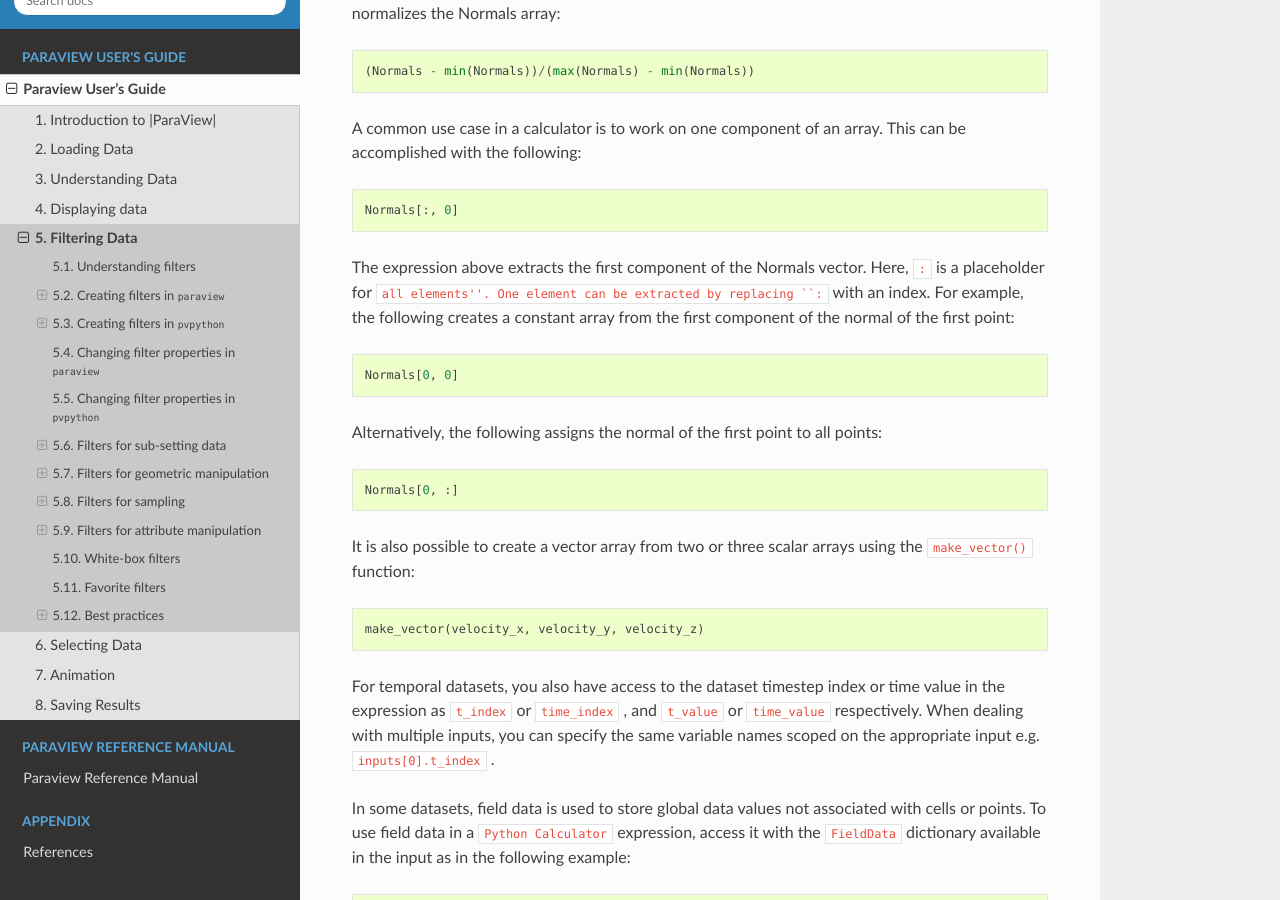
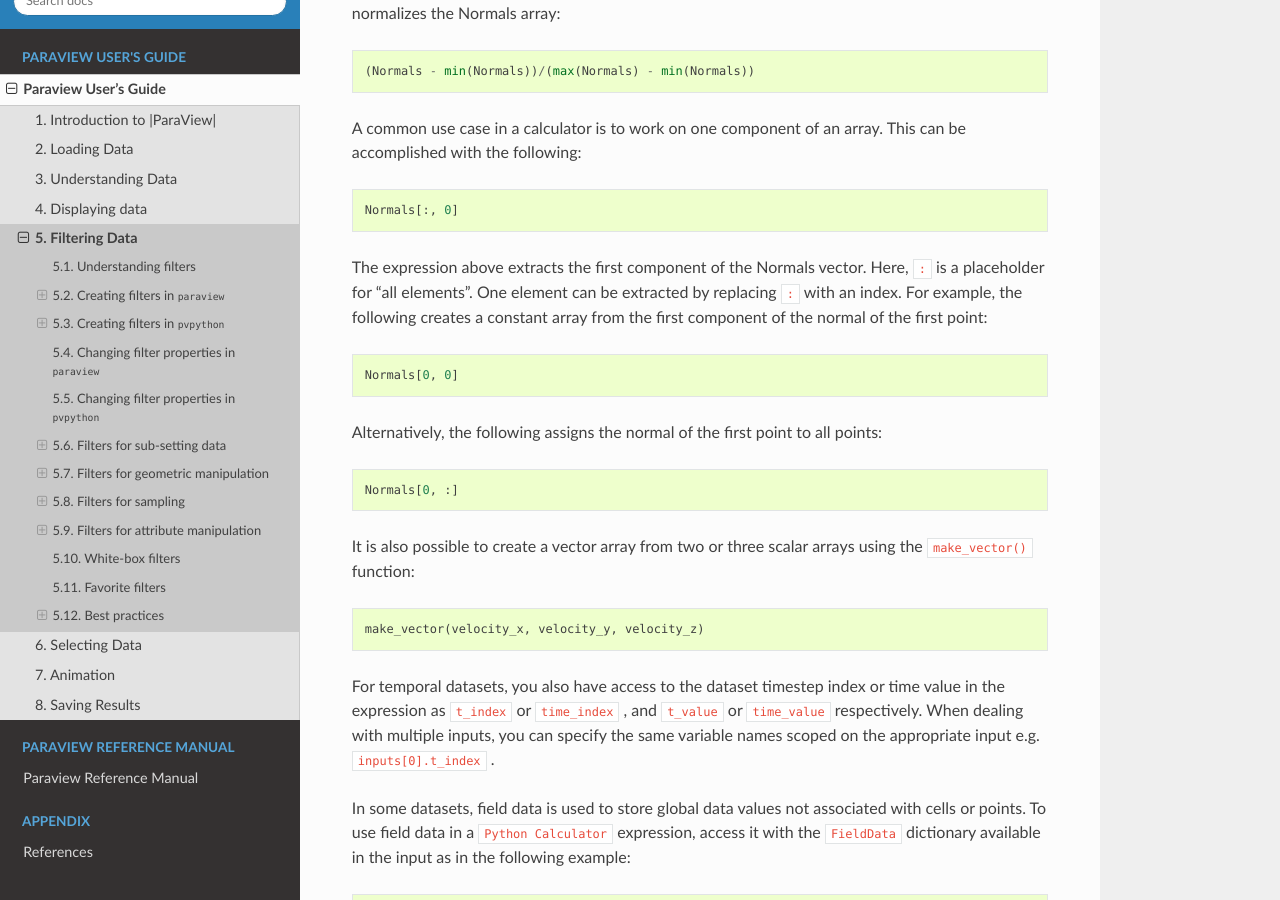
Before and after one commit to ChristosT/dummy-guide, a Sphinx documentation site: the page built from doc/source/UsersGuide/filteringData.rst, in a window 1280 px wide and 900 px high, scrolled down 32329 px. Built offline with Sphinx 7.4.7 and the Read the Docs theme 2.0.0, drawn with Linux system fonts in a browser that asks for light colours; some of the changed text lies outside the part shown.

```diff
--- a/doc/source/ReferenceManual/annotations.rst
+++ b/doc/source/ReferenceManual/annotations.rst
@@ -245,7 +245,7 @@ through a modified version of the array name. This sanitized version of the
 array name consists of the subset of characters in the array name that are
 letters, numbers, or underscore (``_``) joined together without spaces in the
 order in which they appear in the original array name. For example, an array
-named ``\#Velocity X`` :index:`\ <\#Velocity X>`\  will be made available in the variable  ``VelocityX`` :index:`\ <VelocityX>`\ .
+named ``Velocity X`` :index:`\ <Velocity X>`\  will be made available in the variable  ``VelocityX`` :index:`\ <VelocityX>`\ .
 
 Point and cell data in composite datasets such as multiblock datasets is
 accessed somewhat differently than point or cell data in non-composite datasets.
--- a/doc/source/UsersGuide/filteringData.rst
+++ b/doc/source/UsersGuide/filteringData.rst
@@ -302,7 +302,7 @@ changing the input connections
   class Shrink(SourceProxy)
    |  The Shrink filter
    |  causes the individual cells of a dataset to break apart
-   |  from each other by moving each cell's points toward the
+   |  from each other by moving each cell\'s points toward the
    |  centroid of the cell. (The centroid of a cell is the
    |  average position of its points.) This filter operates on
    |  any type of dataset and produces unstructured grid
@@ -1423,7 +1423,7 @@ can be accomplished with the following:
   Normals[:, 0]
 
 The expression above extracts the first component of the Normals vector. Here,
-``:`` is a placeholder for ``all elements''. One element can be extracted by replacing
+``:`` is a placeholder for "all elements". One element can be extracted by replacing
 ``:`` with an index. For example, the following creates a constant array from the
 first component of the normal of the first point:
 
@@ -1475,7 +1475,7 @@ single values or arrays as argument.
 
 * ``abs(x)`` :index:`\ <abs(x)>`\ : Returns the absolute value(s) of :math:`x`.
 
-* ``add(x, y)`` :index:`\ <add(x, y)>`\ : Returns the sum of two values. :math:`x` and :math:`y` can be single values or arrays. This is the same as :math:`x+y`.
+* ``add(x, y)`` :index:`\ <add(x y)>`\ : Returns the sum of two values. :math:`x` and :math:`y` can be single values or arrays. This is the same as :math:`x+y`.
 
 * ``area(dataset)`` :index:`\ <area(dataset)>`\ : Returns the surface area of each cell in a mesh.
 
@@ -1485,13 +1485,13 @@ single values or arrays as argument.
 
 * ``condition(dataset)`` :index:`\ <condition(dataset)>`\ : Returns the condition number of each cell in a mesh.
 
-* ``cross(x, y)`` :index:`\ <cross(x, y)>`\ : Returns the cross product for two 3D vectors from two arrays of 3D vectors.
+* ``cross(x, y)`` :index:`\ <cross(x y)>`\ : Returns the cross product for two 3D vectors from two arrays of 3D vectors.
 
 * ``curl(array)`` :index:`\ <curl(array)>`\ : Returns the curl of an array of 3D vectors.
 
 * ``divergence(array)`` :index:`\ <divergence(array)>`\ : Returns the divergence of an array of 3D vectors.
 
-* ``divide(x, y)`` :index:`\ <divide(x, y)>`\ : Element-by-element division. :math:`x` and :math:`y` can be single
+* ``divide(x, y)`` :index:`\ <divide(x y)>`\ : Element-by-element division. :math:`x` and :math:`y` can be single
   values or arrays. This is the same as math:`\frac{x}{y}`.
 
 * ``det(array)`` :index:`\ <det(array)>`\ : Returns the determinant of an array of 2D square matrices.
@@ -1500,7 +1500,7 @@ single values or arrays as argument.
 
 * ``diagonal(dataset)`` :index:`\ <diagonal(dataset)>`\ : Returns the diagonal length of each cell in a dataset.
 
-* ``dot(a1, a2)`` :index:`\ <dot(a1, a2)>`\ : Returns the dot product of two scalars/vectors of two array of scalars/vectors.
+* ``dot(a1, a2)`` :index:`\ <dot(a1 a2)>`\ : Returns the dot product of two scalars/vectors of two array of scalars/vectors.
 
 * ``eigenvalue(array)`` :index:`\ <eigenvalue(array)>`\ : Returns the eigenvalue of an array of 2D square matrices.
 
@@ -1537,9 +1537,9 @@ single values or arrays as argument.
 
 * ``log10(array)`` :index:`\ <log10(array)>`\ : Returns the base 10 logarithm of an array of scalars/vectors/tensors.
 
-* ``make_point_mask_from_NaNs(dataset, array)`` :index:`\ <make_point_mask_from_NaNs(dataset, array)>`\ : This function will create a ghost array corresponding to an input with NaN values. For each NaN value, the output array will have a corresponding value of  ``vtk.vtkDataSetAttributes.HIDDENPOINT`` :index:`\ <vtk.vtkDataSetAttributes.HIDDENPOINT>`\ . These values are also combined with any ghost values that the dataset may have.
-
-* ``make_cell_mask_from_NaNs(dataset, array)`` :index:`\ <make_cell_mask_from_NaNs(dataset, array)>`\ : This function will create a ghost array corresponding to an input with NaN values. For each NaN value, the output array will have a corresponding value of  ``vtk.vtkDataSetAttributes.HIDDENCELL`` :index:`\ <vtk.vtkDataSetAttributes.HIDDENCELL>`\ . These values are also combined with any ghost values that the dataset may have.
+* ``make_point_mask_from_NaNs(dataset, array)`` :index:`\ <make_point_mask_from_NaNs(dataset array)>`\ : This function will create a ghost array corresponding to an input with NaN values. For each NaN value, the output array will have a corresponding value of  ``vtk.vtkDataSetAttributes.HIDDENPOINT`` :index:`\ <vtk.vtkDataSetAttributes.HIDDENPOINT>`\ . These values are also combined with any ghost values that the dataset may have.
+
+* ``make_cell_mask_from_NaNs(dataset, array)`` :index:`\ <make_cell_mask_from_NaNs(dataset array)>`\ : This function will create a ghost array corresponding to an input with NaN values. For each NaN value, the output array will have a corresponding value of  ``vtk.vtkDataSetAttributes.HIDDENCELL`` :index:`\ <vtk.vtkDataSetAttributes.HIDDENCELL>`\ . These values are also combined with any ghost values that the dataset may have.
 
 * ``max(array)`` :index:`\ <max(array)>`\ : Returns the maximum value of the array as a single value. Note that this function returns the maximum within a block for AMR and multi-block datasets, not across blocks/grids. Also, this returns the maximum within each process when running in parallel.
 
@@ -1553,9 +1553,9 @@ single values or arrays as argument.
 
 * ``min_angle(dataset)`` :index:`\ <min_angle(dataset)>`\ : Returns the minimum angle of each cell in a dataset.
 
-* ``mod(x, y)`` :index:`\ <mod(x, y)>`\ : Same as remainder :math:`(x, y)`.
-
-* ``multiply(x, y)`` :index:`\ <multiply(x, y)>`\ : Returns the product of :math:`x` and :math:`y`. :math:`x` and :math:`y` can be
+* ``mod(x, y)`` :index:`\ <mod(x y)>`\ : Same as remainder :math:`(x, y)`.
+
+* ``multiply(x, y)`` :index:`\ <multiply(x y)>`\ : Returns the product of :math:`x` and :math:`y`. :math:`x` and :math:`y` can be
   single values or arrays. Note that this is an element-by-element operation when
   :math:`x` and :math:`y` are both arrays. This is the same as :math:`x \times y`.
 
@@ -1563,13 +1563,13 @@ single values or arrays as argument.
 
 * ``norm(a)`` :index:`\ <norm(a)>`\ : Returns the normalized values of an array of scalars/vectors.
 
-* ``power(x, a)`` :index:`\ <power(x, a)>`\ : Exponentiation of :math:`x` with :math:`a`. Here, both :math:`x` and :math:`a` can
+* ``power(x, a)`` :index:`\ <power(x a)>`\ : Exponentiation of :math:`x` with :math:`a`. Here, both :math:`x` and :math:`a` can
   either be a single value or an array. If :math:`x` and :math:`y` are both arrays, a one-by-one
   mapping is used between two arrays.
 
 * ``reciprocal(x)`` :index:`\ <reciprocal(x)>`\ : Returns :math:`\frac{1}{x}`.
 
-* ``remainder(x, y)`` :index:`\ <remainder(x, y)>`\ : Returns :math:`x - y \times floor(\frac{x}{y})`. :math:`x` and :math:`y` can be single values or arrays.
+* ``remainder(x, y)`` :index:`\ <remainder(x y)>`\ : Returns :math:`x - y \times floor(\frac{x}{y})`. :math:`x` and :math:`y` can be single values or arrays.
 
 * ``rint(x)`` :index:`\ <rint(x)>`\ : Rounds :math:`x` to the nearest integer(s).
 
@@ -1583,7 +1583,7 @@ single values or arrays as argument.
 
 * ``strain(array)`` :index:`\ <strain(array)>`\ : Returns the strain of an array of 3D vectors.
 
-* ``subtract(x, y)`` :index:`\ <subtract(x, y)>`\ : Returns the difference between two values. :math:`x` and
+* ``subtract(x, y)`` :index:`\ <subtract(x y)>`\ : Returns the difference between two values. :math:`x` and
   `y` can be single values or arrays. This is the same as :math:`x - y`.
 
 * ``surface_normal(dataset)`` :index:`\ <surface_normal(dataset)>`\ : Returns the surface normal of each cell in a dataset.
@@ -1606,7 +1606,7 @@ Below is a list of supported trigonometric functions:
 +---------------------------------------+-----------------------------------------------++----------------------------------------+-----------------------------------------+
 | ``cos(x)`` :index:`\ <cos(x)>`\       | ``arctan(x)`` :index:`\ <arctan(x)>`\         | ``tanh(x)`` :index:`\ <tanh(x)>`\       |                                         |
 +---------------------------------------+-----------------------------------------------++----------------------------------------+-----------------------------------------+
-| ``tan(x)`` :index:`\ <tan(x)>`\       | ``hypot(x1, x2)`` :index:`\ <hypot(x1, x2)>`\ | ``arcsinh(x)`` :index:`\ <arcsinh(x)>`\ |                                         |
+| ``tan(x)`` :index:`\ <tan(x)>`\       | ``hypot(x1, x2)`` :index:`\ <hypot(x1 x2)>`\ | ``arcsinh(x)`` :index:`\ <arcsinh(x)>`\ |                                         |
 +---------------------------------------+-----------------------------------------------++----------------------------------------+-----------------------------------------+
 | ``arcsin(x)`` :index:`\ <arcsin(x)>`\ | ``sinh(x)`` :index:`\ <sinh(x)>`\             | ``arccosh(x)`` :index:`\ <arccosh(x)>`\ |                                         |
 +---------------------------------------+-----------------------------------------------++----------------------------------------+-----------------------------------------+
--- a/doc/source/UsersGuide/introduction.rst
+++ b/doc/source/UsersGuide/introduction.rst
@@ -294,8 +294,7 @@ managing plugins and favorites.
 
 Panels provide you with the ability to peek into the application's state. For example, you can
 inspect the visualization pipeline that has been set up ( ``Pipeline
-Browser`` :index:`\ <Pipeline
-Browser>`\ ), as well as the memory that is being used ( ``Memory Inspector`` :index:`\ <Memory Inspector>`\ ) and the parameters or properties
+Browser`` :index:`\ <Pipeline Browser>`\ ), as well as the memory that is being used ( ``Memory Inspector`` :index:`\ <Memory Inspector>`\ ) and the parameters or properties
 for a processing module ( ``Properties`` :index:`\ <Properties>`\  panel). Several of the panels also
 allow you to change the values that are displayed, e.g., the  ``Properties`` :index:`\ <Properties>`\  panel not only
 shows the processing module parameters, but it also allows you to change them.
```
Also changed, not shown: doc/source/UsersGuide/displayingData.rst (+13 -15 lines).
